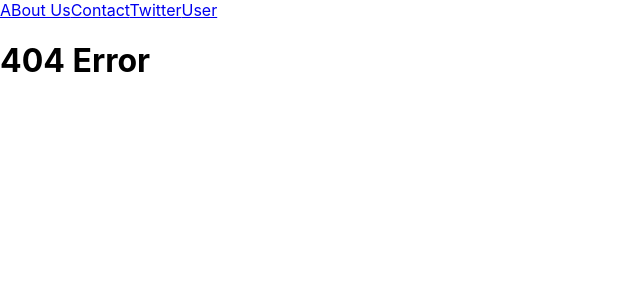
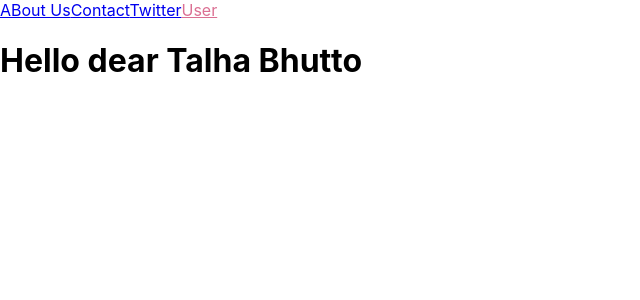
Before and after one commit to TalhaBhutto/React-JS, a React (Create React App) app in the folder demo3/: page /User/Talha/Bhutto in a window 1280 px wide. Before the commit this address had no page. Shown: the top 300 px of the page, without its empty margins (0-640 px from the left). Built offline with nearby package versions, Linux system fonts and the light colour scheme.

Commit message:
useLocation Hooks

```diff
--- a/demo3/src/App.js
+++ b/demo3/src/App.js
@@ -17,7 +17,7 @@ function App() {
       <Switch>
         <Route exact path="/" component={About} />
         <Route exact path="/Contact" component={Contact}/>
-        <Route exact path="/User/:name" component={User}/>
+        <Route exact path="/User/:fname/:lname" component={User}/>
         <Route exact path="/Contact/Twitter" component={Twitter}/>
         <Route component={Error}/>
       </Switch>
--- a/demo3/src/Menu.jsx
+++ b/demo3/src/Menu.jsx
@@ -7,7 +7,7 @@ const Menu=()=>{
     <NavLink exact activeClassName="active_class" to="/"> ABout Us</NavLink>
     <NavLink exact activeClassName="active_class" to="/Contact">Contact</NavLink>
     <NavLink exact activeClassName="active_class" to="/Contact/Twitter">Twitter</NavLink>
-    <NavLink exact activeClassName="active_class" to="/User/:name">User</NavLink>
+    <NavLink exact activeClassName="active_class" to="/User/Talha/Bhutto">User</NavLink>
     </>);
 }
 export default Menu;
--- a/demo3/src/user.jsx
+++ b/demo3/src/user.jsx
@@ -1,5 +1,5 @@
 import React from "react";
-import {useParams} from "react-router-dom";
+import {useParams,useLocation} from "react-router-dom";
 
 // const User=({match})=>{
 //     return (<>
@@ -7,9 +7,10 @@ import {useParams} from "react-router-dom";
 //     </>);
 // }
 const User=()=>{
-    const fname=useParams();
+    const {fname,lname}=useParams();
+    const location = useLocation();
     return (<>
-    <h1>Hello dear {fname} user.</h1>
+    <h1>Hello dear {fname} {lname}</h1>
     </>);
 }
 
```
